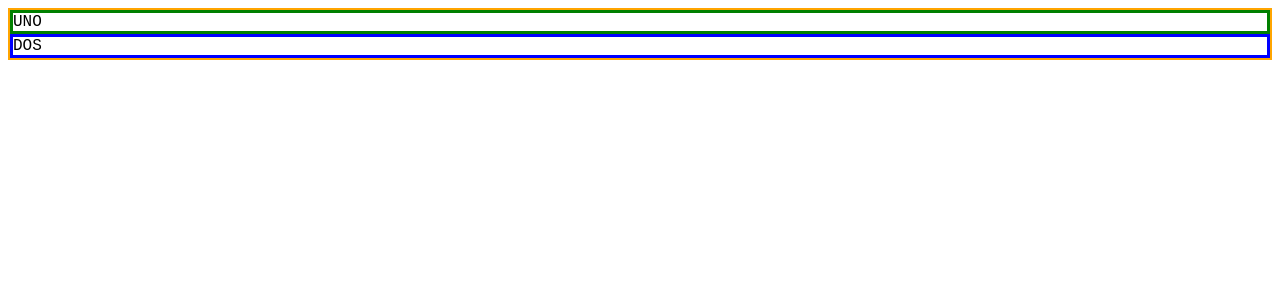
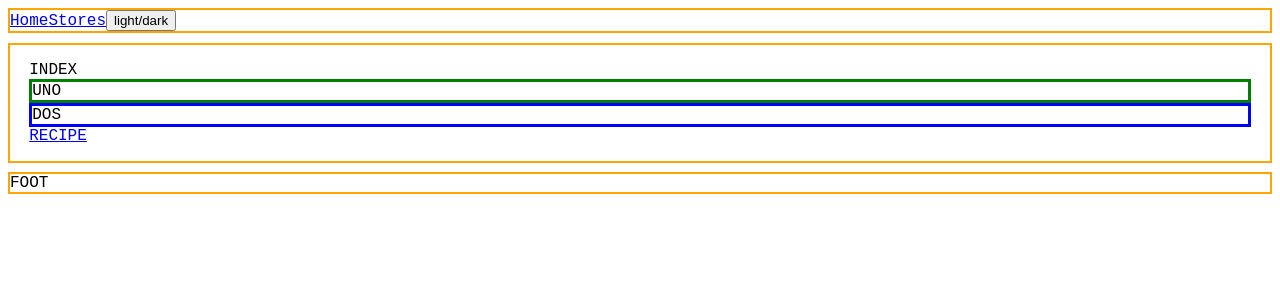
Before and after one commit to chekobil/carbonara-app, a Nuxt app: page / in a window 1280 px wide. Shown: the top 300 px of the page. Built offline with nearby package versions, Linux system fonts and the light colour scheme.

Commit message:
chore(app): Added layout and routing to the entry point component.

```diff
--- a/app/app.vue
+++ b/app/app.vue
@@ -1,27 +1,5 @@
 <template>
-  <main>
-    <div class="uno">UNO</div>
-    <div class="dos">DOS</div>
-  </main>
+  <NuxtLayout name="default">
+    <NuxtPage />
+  </NuxtLayout>
 </template>
-<script setup lang="ts">
-const baseRecipe: IngredientList = {
-  test: 500,
-};
-const emptyRecipe: IngredientList = {};
-</script>
-<style lang="postcss">
-main {
-  border: 2px solid var(--color-secondary);
-  > .uno {
-    border: 3px solid var(--color-primary);
-  }
-}
-</style>
-<style lang="scss">
-main {
-  .dos {
-    border: 3px solid var(--color-accent);
-  }
-}
-</style>
```
